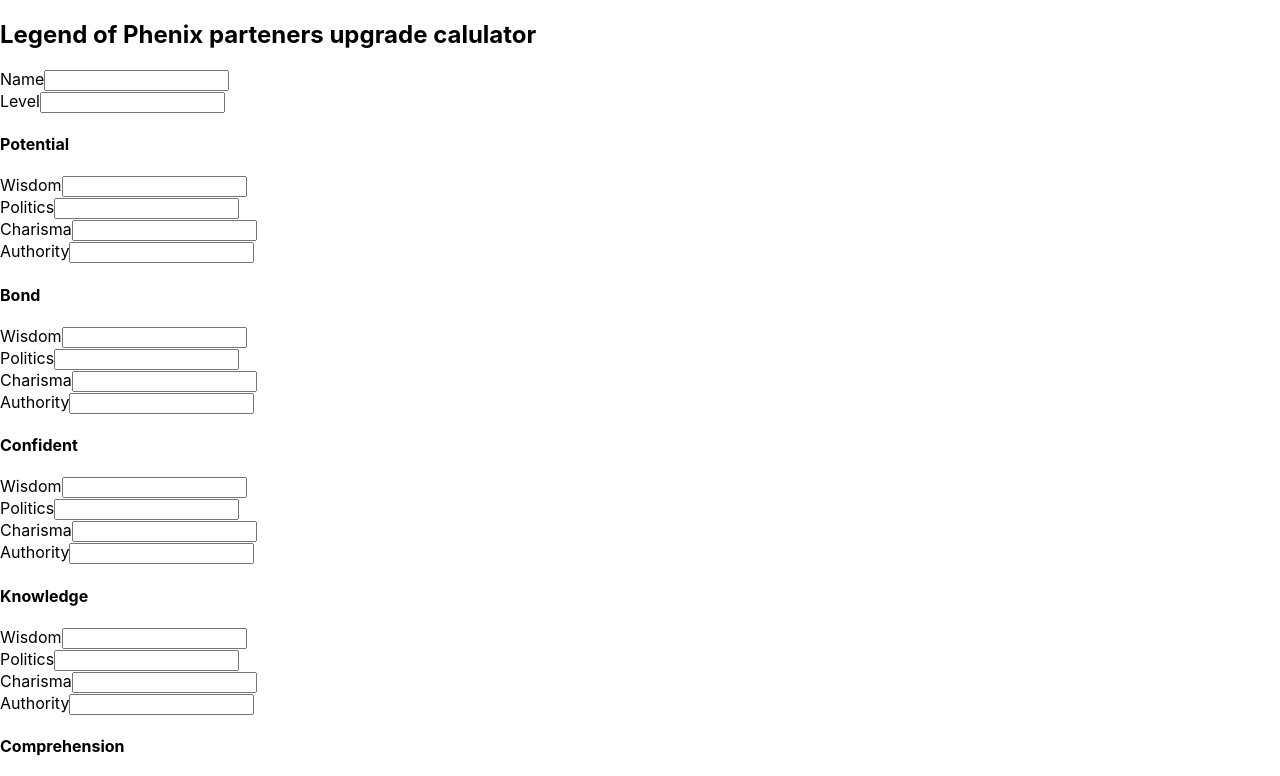
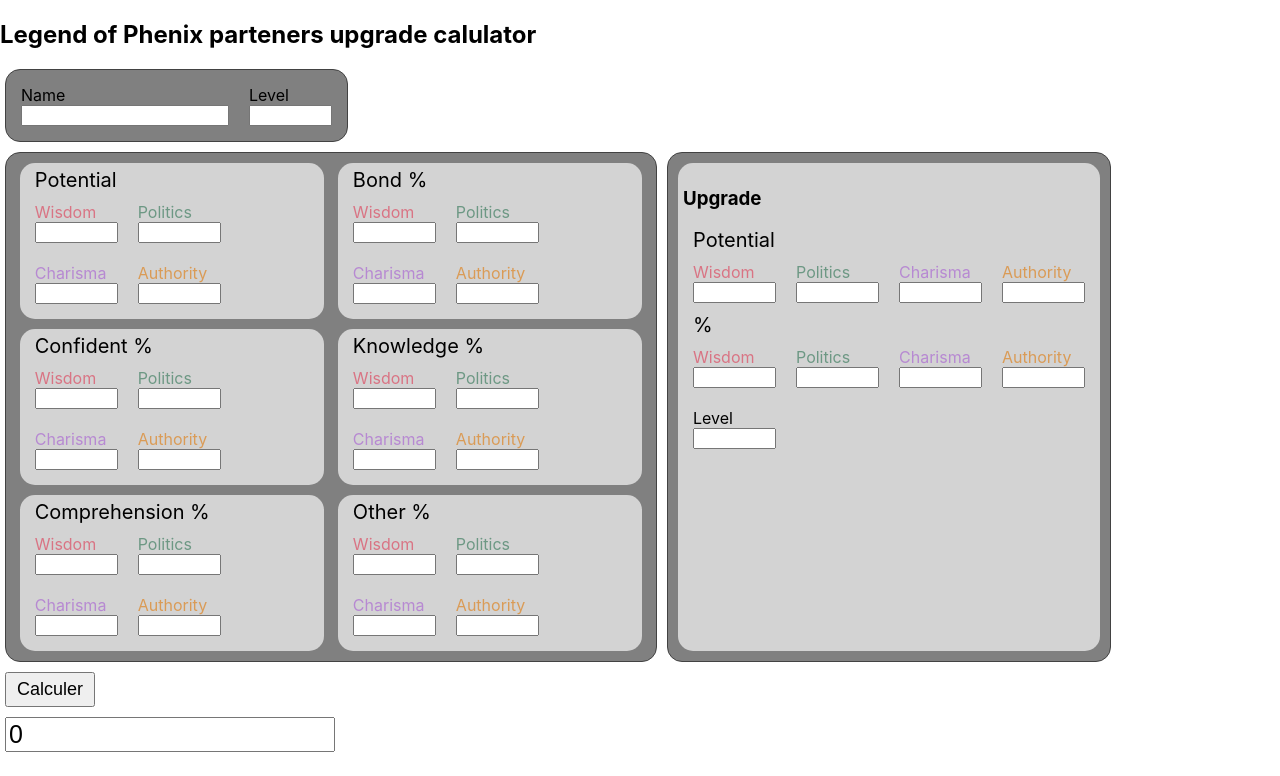
Before and after one commit to AoMirai/lop-attr-partenair-calculator, a React (Create React App) app: page / in a window 1280 px wide. Shown: the top 776 px of the page. Built offline with nearby package versions, Linux system fonts and the light colour scheme.

Commit message:
css git push!

```diff
--- a/src/App.js
+++ b/src/App.js
@@ -2,6 +2,7 @@ import React, { Component } from 'react';
 import History from './History';
 import Parameter from './Parameter';
 import Result from './Result';
+import './index.css';
 
 class App extends Component {
   constructor(props) {
@@ -32,6 +33,7 @@ class App extends Component {
       this.setState({ [event.target.className]: updateState });
     }
   }
+
   onClickResult = () => {
 
     let attr = [];
@@ -69,6 +71,7 @@ class App extends Component {
       <div className="App">
         <h2>Legend of Phenix parteners upgrade calulator</h2>
         <Parameter handleChange={this.handleChange} handleChangeStats={this.handleChangeStats} onClickResult={this.onClickResult} />
+        <button onClick={this.onClickResult}>Calculer</button>
         <Result value={this.state.result.toString()} />
         <History history={this.state.history} />
       </div>
--- a/src/Input.jsx
+++ b/src/Input.jsx
@@ -4,10 +4,9 @@ class Input extends Component {
 
     render() {
         return (
-            <div>
+            <div className={'Input ' + this.props.name}>
                 <label htmlFor={this.props.name}>{this.props.name}</label>
                 <input
-                className={this.props.className}
                 type={this.props.type}
                 id={this.props.id}
                 name={this.props.name}
--- a/src/Parameter.jsx
+++ b/src/Parameter.jsx
@@ -7,9 +7,17 @@ class Parameter extends Component {
     render() {
         return (
             <div className="Parameter">
+                <div className='wrap-content col'>
                     <Input handleChange={this.props.handleChange} className='pot' name="Name" id="name" type="text" />
                     <Input handleChange={this.props.handleChange} className='lvl' type="number" name="Level" id="lvl" />
-                <h4>Potential</h4>
+                </div>
+                <div className='wrap-content'>
+
+                    <div className='wrap-content col'>
+
+                        <div className='para pot'>
+                            <div className='title'>Potential</div>
+                            <div className='map'>
                                 {potential.map(pot =>
                                     <Input handleChange={this.props.handleChangeStats}
                                         className='pot'
@@ -17,7 +25,11 @@ class Parameter extends Component {
                                         key={'pot' + pot}
                                         id={'pot' + pot}
                                         name={pot} />)}
-                <h4>Bond</h4>
+                            </div>
+                        </div>
+                            <div className='para bond'>
+                                <div className='title'>Bond %</div>
+                                <div className='map'>
                                     {potential.map(pot =>
                                         <Input handleChange={this.props.handleChangeStats}
                                             className='bond'
@@ -26,7 +38,11 @@ class Parameter extends Component {
                                             id={'bond' + pot}
                                             name={pot}
                                         />)}
-                <h4>Confident</h4>
+                                </div>
+                            </div>
+                            <div className='para confident'>
+                                <div className='title'>Confident %</div>
+                                <div className='map'>
                                     {potential.map(pot =>
                                         <Input handleChange={this.props.handleChangeStats}
                                             className='confident'
@@ -34,7 +50,11 @@ class Parameter extends Component {
                                             key={'confident' + pot}
                                             id={'confident' + pot}
                                             name={pot} />)}
-                <h4>Knowledge</h4>
+                                </div>
+                            </div>
+                            <div className='para knowledge'>
+                                <div className='title'>Knowledge %</div>
+                                <div className='map'>
                                     {potential.map(pot =>
                                         <Input handleChange={this.props.handleChangeStats}
                                             className='knowledge'
@@ -42,7 +62,11 @@ class Parameter extends Component {
                                             key={'knowledge' + pot}
                                             id={'knowledge' + pot}
                                             name={pot} />)}
-                <h4>Comprehension</h4>
+                                </div>
+                            </div>
+                            <div className='para comprehension'>
+                                <div className='title'>Comprehension %</div>
+                                <div className='map'>
                                     {potential.map(pot =>
                                         <Input handleChange={this.props.handleChangeStats}
                                             className='comprehension'
@@ -50,7 +74,11 @@ class Parameter extends Component {
                                             key={'comprehension' + pot}
                                             id={'comprehension' + pot}
                                             name={pot} />)}
-                <h4>Other</h4>
+                                </div>
+                            </div>
+                            <div className='para other'>
+                                <div className='title'>Other %</div>
+                                <div className='map'>
                                     {potential.map(pot =>
                                         <Input handleChange={this.props.handleChangeStats}
                                             className='other'
@@ -58,7 +86,43 @@ class Parameter extends Component {
                                             key={'other' + pot}
                                             id={'other' + pot}
                                             name={pot} />)}
-                <button onClick={this.props.onClickResult}>Calculer</button>
+                                </div>
+                            </div>
+                    </div>
+                    <div className='wrap-content col'>
+                        <div className='para up'>
+                            <h3>Upgrade</h3>
+                            <div className='title'>Potential</div>
+                            <div className='map'>
+                                {potential.map(pot =>
+                                    <Input handleChange={this.props.handleChangeStats}
+                                        className='up'
+                                        type="number"
+                                        key={'up' + pot}
+                                        id={'up' + pot}
+                                        name={pot} />)}
+                            </div>
+
+                            <div className='title'>%</div>
+
+                            <div className='map'>
+                                {potential.map(pot =>
+                                    <Input handleChange={this.props.handleChangeStats}
+                                        className='up'
+                                        type="number"
+                                        key={'%up' + pot}
+                                        id={'%up' + pot}
+                                        name={pot} />)}
+                            </div>
+                            <Input handleChange={this.props.handleChange}
+                                className='up'
+                                type="number"
+                                key='uplvl'
+                                id='uplvl'
+                                name='Level' />
+                        </div>
+                    </div>
+                </div>
             </div>
         )
     }
--- a/src/Result.jsx
+++ b/src/Result.jsx
@@ -5,7 +5,7 @@ class Result extends Component {
 
     render() {
         return (
-            <div className="input">
+            <div className="Result">
                 <input value={this.props.value} readOnly></input>
             </div>
         )
--- a/src/index.css
+++ b/src/index.css
@@ -5,9 +5,83 @@ body {
     sans-serif;
   -webkit-font-smoothing: antialiased;
   -moz-osx-font-smoothing: grayscale;
+
 }
 
 code {
   font-family: source-code-pro, Menlo, Monaco, Consolas, 'Courier New',
     monospace;
 }
+.App {
+  width: 100%;
+}
+.Parameter .wrap-content{
+  display: flex;
+  flex-direction: row;
+  flex-wrap: wrap;
+}
+.Parameter .wrap-content.col{
+  border-radius: 15px;
+  width: fit-content;
+  max-width: 50vw;
+  background-color: grey;
+  border: 1px solid rgb(66, 66, 66);
+  margin: 5px;
+  padding: 5px;
+  justify-content: space-evenly;
+
+}
+.Parameter .title {
+  margin-left: 10px;
+  font-size: 20px;
+}
+.Parameter .para {
+  border-radius: 15px;
+  display: flex;
+  flex-direction: column;
+  padding: 5px;
+  margin: 5px;
+  width: fit-content;
+  background-color: lightgrey;
+  width: 23vw;
+}
+.Parameter .para.up {
+  width: 100%;
+}
+.Input input{
+  width: 75px;
+}
+.Input {
+  display: flex;
+  flex-direction: column;
+  margin: 10px;
+}
+.Parameter .map {
+  display: flex;
+  flex-direction: row;
+  flex-wrap: wrap;
+}
+#name {
+  width: 200px;
+}
+button {
+  font-size: 18px;
+  padding: 5px 10px;
+  margin: 5px;
+}
+.Result input {
+  margin: 5px;
+  font-size: 25px;
+}
+.Input.Wisdom {
+  color: #d97484;
+}
+.Input.Politics {
+  color: #6d9884;
+}
+.Input.Charisma {
+  color: #b789d2;
+}
+.Input.Authority {
+  color: #da9b56;
+}
```
Lines whose indentation alone changed are shown as unchanged.
